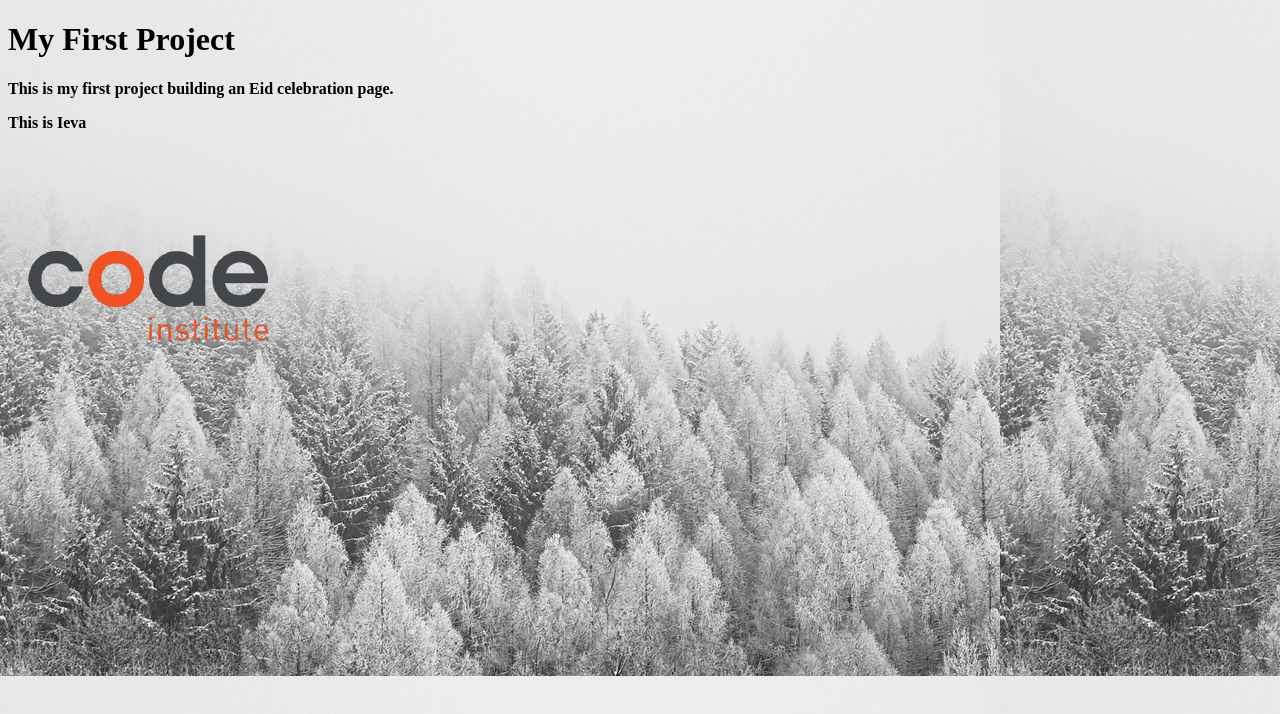
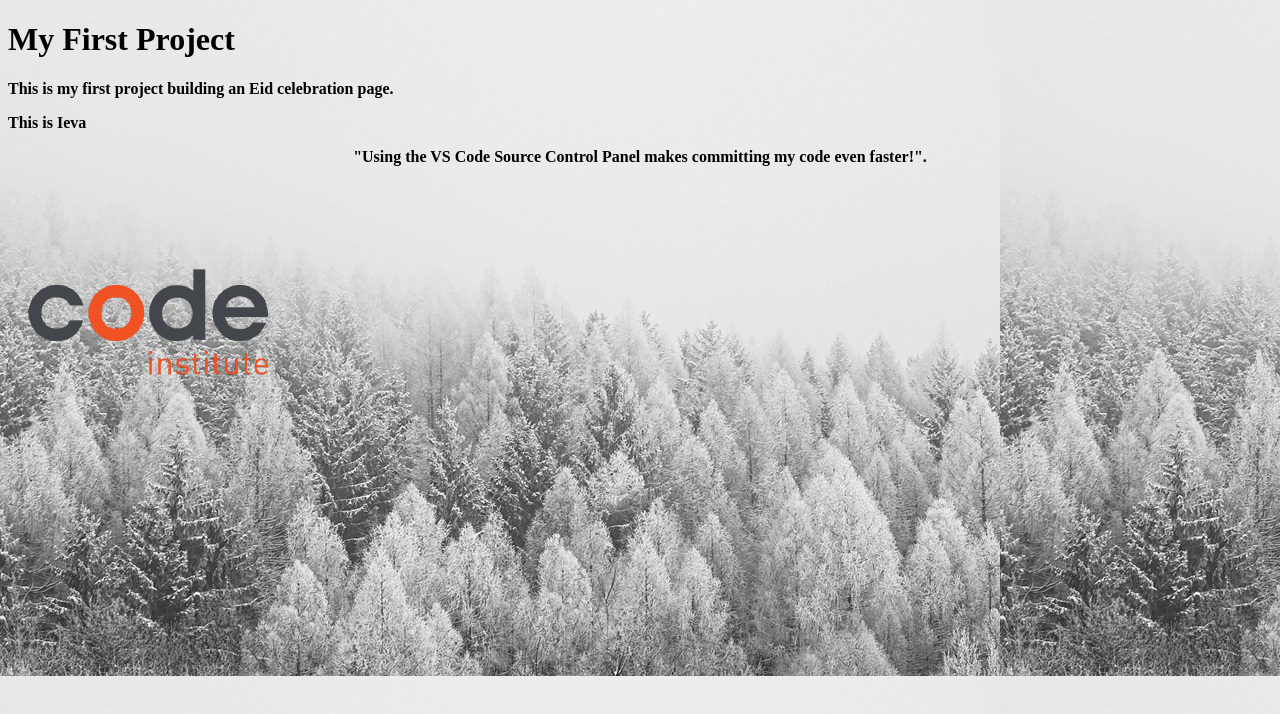
Before and after one commit to liepinaievaa-maker/my-first-project, a plain HTML site: page index.html in a window 1280 px wide. Drawn offline with Linux system fonts and the light colour scheme.

Commit message:
add index.html and style.css

```diff
--- a/assets/css/styles.css
+++ b/assets/css/styles.css
@@ -5,3 +5,6 @@ body {
 p {
     font-weight: bold;
 }
+.text-center {
+    text-align: center;
+}
--- a/index.html
+++ b/index.html
@@ -10,6 +10,7 @@
     <h1>My First Project</h1>
     <p>This is my first project building an Eid celebration page.</p>
     <p>This is Ieva</p>
+    <p class="text-center">"Using the VS Code Source Control Panel makes committing my code even faster!".</p>
     <img src="assets/images/01-02-02_ci-logo.png" alt="Code Institute Logo">
 </body>
 </html>
```
